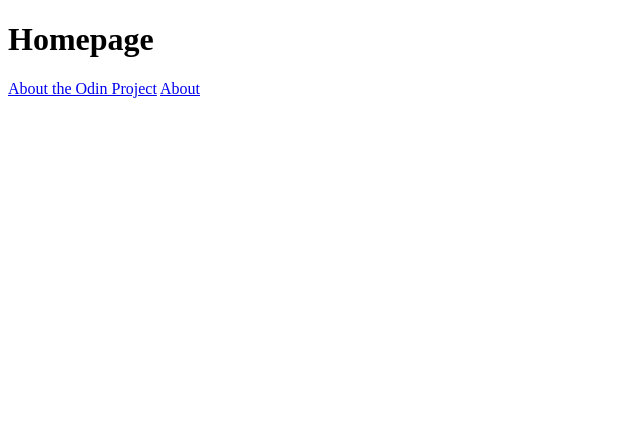
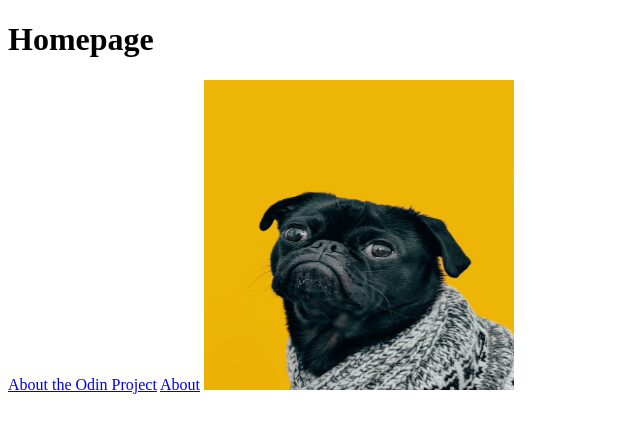
Before and after one commit to Fluffy407/odin-project, a plain HTML site: page odin-links-and-images/index.html in a window 1280 px wide. Shown: the whole page, without its empty margins (0-640 px from the left). Drawn offline with Linux system fonts and the light colour scheme.

Commit message:
add pictures but not to the notes

```diff
--- a/odin-links-and-images/index.html
+++ b/odin-links-and-images/index.html
@@ -8,5 +8,7 @@
     <h1>Homepage</h1>
     <a href="https://www.theodinproject.com/about" target="_blank" rel="noreferrer">About the Odin Project</a>
     <a href="./pages/about.html" target="_blank" rel="noopener noreferrer">About</a>
+    <img src="./images/dog.jpg" alt="Cute Dog" height="310" width="310">
+
 </body>
 </html>
```
Also changed, not shown: odin-links-and-images/images/dog.jpg (added).
